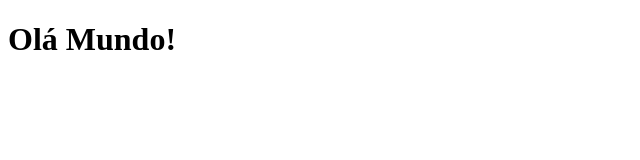
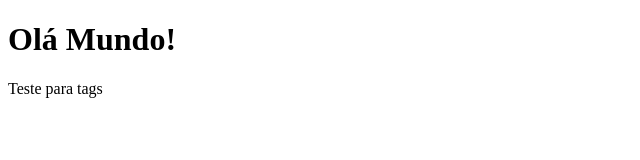
Before and after one commit to LSantosLS/curso_git_1, a plain HTML site: page index.html in a window 1280 px wide. Shown: the whole page, without its empty margins (0-640 px from the left). Drawn offline with Linux system fonts and the light colour scheme.

Commit message:
Segunda versão

```diff
--- a/index.html
+++ b/index.html
@@ -8,5 +8,6 @@
 </head>
 <body>
     <h1>Olá Mundo!</h1>
+    <p>Teste para tags</p>
 </body>
 </html>
```
